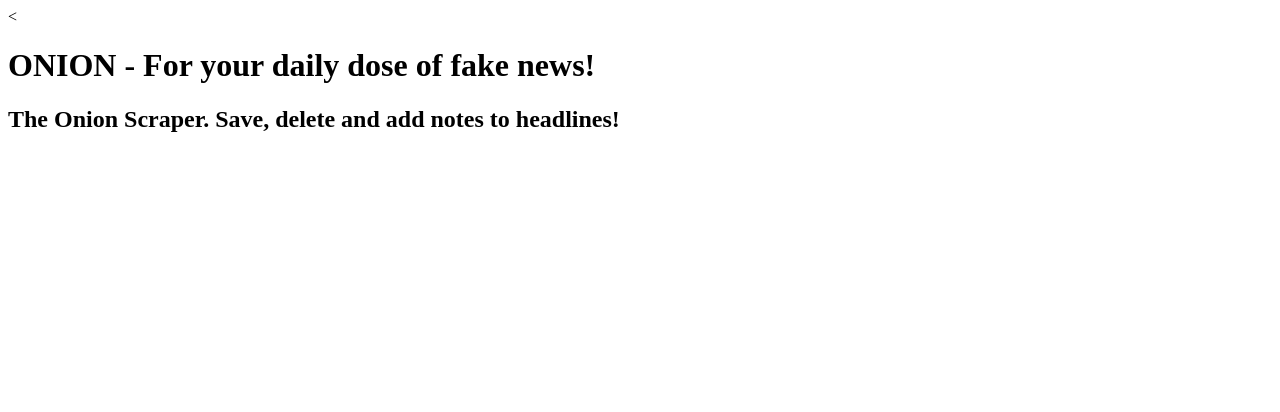
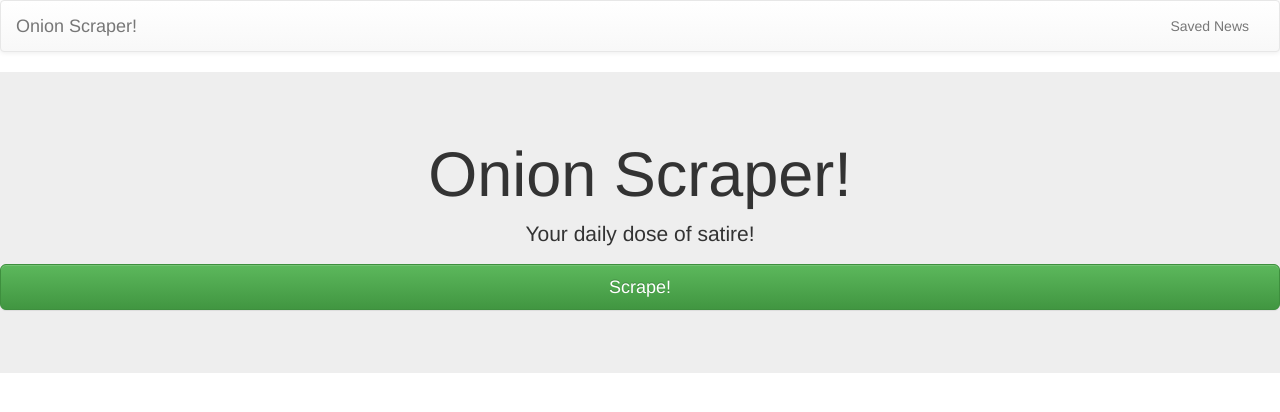
Before and after one commit to yash592/OnionScraper, a Node server app: page / in a window 1280 px wide. Shown: the top 412 px of the page. Run offline with Node 20, Linux system fonts and the light colour scheme; some libraries are stand-ins or nearby versions.

Commit message:
Front end

```diff
--- a/public/index.html
+++ /dev/null
@@ -1,20 +0,0 @@
-<<!DOCTYPE html>
-<html lang="en">
-<head>
-	<meta charset="UTF-8">
-	<title>Onion Scraper!</title>
-</head>
-<body>
-
-	<h1>ONION - For your daily dose of fake news!</h1>
-
-	<h2>The Onion Scraper. Save, delete and add notes to headlines!</h2>
-
-	<div id = "news"></div>
-	<div id = "notes"></div>
-
-	<script src="https://cdnjs.cloudflare.com/ajax/libs/jquery/3.2.1/jquery.min.js"></script>
-	<script src="app.js"></script>
-
-</body>
-</html>
--- a/server.js
+++ b/server.js
@@ -2,6 +2,7 @@
 var bodyParser = require("body-parser");
 var logger = require("morgan");
 var mongoose = require("mongoose");
+var exphbs = require("express-handlebars");
 
 // Our scraping tools
 // Axios is a promised-based http library, similar to jQuery's Ajax method
@@ -14,8 +15,14 @@
 
 var PORT = 3000;
 
+
 // Initialize Express
 var app = express();
+
+
+// Set Handlebars as the default templating engine.
+app.engine("handlebars", exphbs({ defaultLayout: "main" }));
+app.set("view engine", "handlebars");
 
 // Configure middleware
 
@@ -33,6 +40,21 @@
   useMongoClient: true
 });
 
+
+//=====================================================================
+
+// route to render headlines
+
+// =====================================================================
+
+app.get("/", function(req, res) {
+
+  res.render("index");
+
+});
+
+
+
 // =====================================================================
 
 // Scraping route for Onion polititcs
@@ -45,13 +67,23 @@
   axios.get("https://politics.theonion.com/").then(function(response) {
     var $ = cheerio.load(response.data);
 
+    var results = [];
+
+
+
     $("h1.headline").each(function(i, element) {
+
       var result = {};
+
 
       result.title = $(this).children().text();
       result.link = $(this).children().attr("href");
 
       console.log(result);
+
+      results.push(result);
+
+      console.log(results);
 
       db.Headline
         .create(result)
@@ -63,7 +95,11 @@
         });
     });
 
-    res.send("Scrape Complete");
+    var data = {
+      news: results
+    }
+
+    res.render("index", {data});
 
   });
 
@@ -136,6 +172,8 @@
 
 
 
+
+
 // Start the server
 app.listen(PORT, function() {
   console.log("App running on port " + PORT + "!");
--- /dev/null
+++ b/views/index.handlebars
@@ -0,0 +1,25 @@
+<nav class="navbar navbar-default">
+        <div class="container-fluid">
+            <div class="navbar-header"><a class="navbar-brand" href="#">Onion Scraper!</a><button class="navbar-toggle collapsed" data-toggle="collapse" data-target="#navcol-1"><span class="sr-only">Toggle navigation</span><span class="icon-bar"></span><span class="icon-bar"></span><span class="icon-bar"></span></button></div>
+            <div
+                class="collapse navbar-collapse" id="navcol-1">
+                <ul class="nav navbar-nav navbar-right">
+                    <li role="presentation"><a href="#">Saved News</a></li>
+                </ul>
+        </div>
+        </div>
+    </nav>
+    <div class="jumbotron">
+        <h1 class="text-center">Onion Scraper!</h1>
+        <p class="text-center">Your daily dose of satire!</p>
+        <p><a class="btn btn-success btn-block btn-lg" role="button" href="/scrape" target="_blank">Scrape! </a></p>
+    </div>
+    <div id = "news">
+
+    	{{#each data.news}}
+    		<p>{{title}}</p>
+    		<p>{{link}}</p>
+    		<hr>
+    	{{/each}}
+
+    </div>
--- a/views/layouts/main.handlebars
+++ b/views/layouts/main.handlebars
@@ -1,15 +1,21 @@
-<<!DOCTYPE html>
-<html lang="en">
+<!DOCTYPE html>
+<html>
+
 <head>
-	<meta charset="UTF-8">
-	<title>Onion Scraper!</title>
+    <meta charset="utf-8">
+    <meta name="viewport" content="width=device-width, initial-scale=1.0">
+    <title>Untitled</title>
+    <link rel="stylesheet" href="https://cdnjs.cloudflare.com/ajax/libs/twitter-bootstrap/3.3.7/css/bootstrap.min.css">
+    <link rel="stylesheet" href="https://cdnjs.cloudflare.com/ajax/libs/twitter-bootstrap/3.3.7/css/bootstrap-theme.min.css">
 </head>
+
 <body>
 
-	{{body}}
+	{{{body}}}
 
-	<script src="https://cdnjs.cloudflare.com/ajax/libs/jquery/3.2.1/jquery.min.js"></script>
-	<script src="app.js"></script>
+	<script src="https://cdnjs.cloudflare.com/ajax/libs/jquery/1.12.4/jquery.min.js"></script>
+    <script src="https://cdnjs.cloudflare.com/ajax/libs/twitter-bootstrap/3.3.7/js/bootstrap.min.js"></script>
+
 
 </body>
 </html>
```
Also changed, not shown: views/layouts/index.handlebars (deleted), views/notes.handlebars (added), views/partials/news/notes.handlebars (added).
